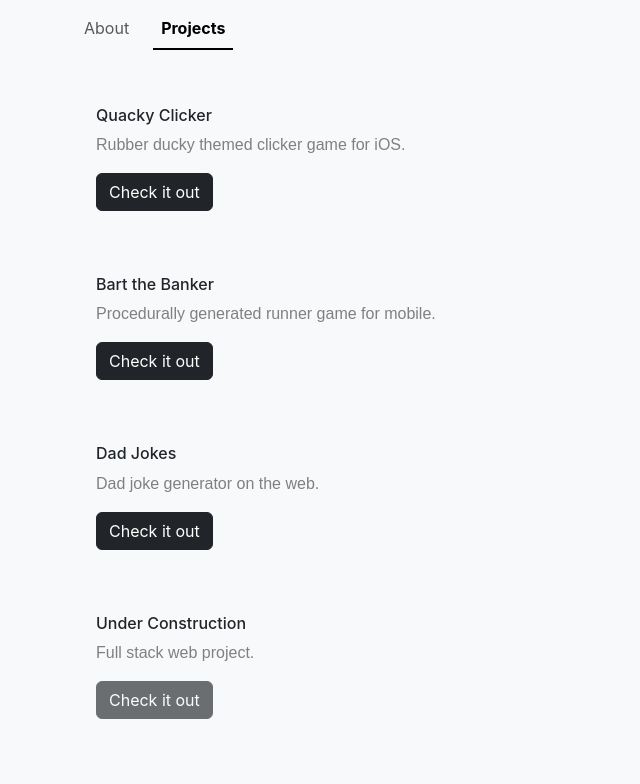
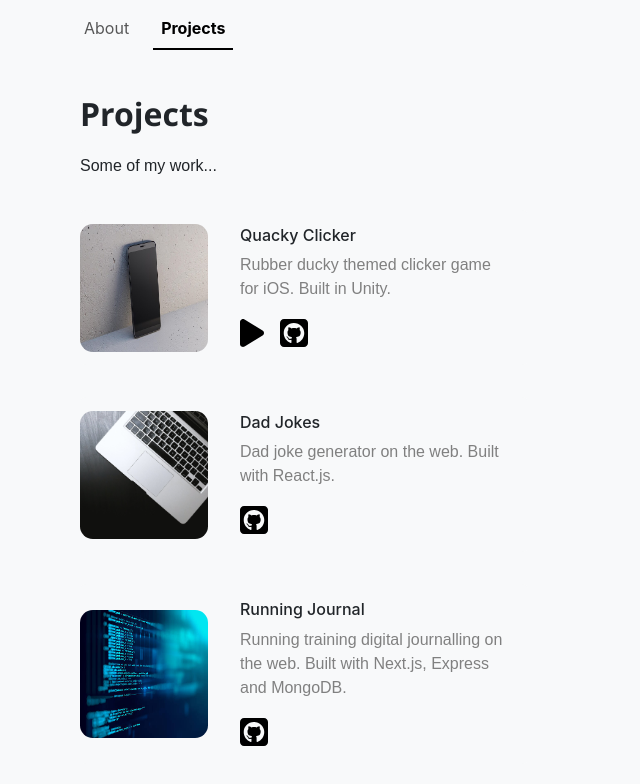
Before and after one commit to dgutkin/personal-website, a React (Create React App) app: page /projects in a window 1280 px wide. Shown: the top 784 px of the page, without its empty margins (0-640 px from the left). Built offline with nearby package versions, Linux system fonts and the light colour scheme.

Commit message:
Refactor look and feel of Project page

```diff
--- a/src/pages/Projects.js
+++ b/src/pages/Projects.js
@@ -4,55 +4,71 @@ import Col from 'react-bootstrap/Col';
 import Button from 'react-bootstrap/Button';
 import Card from 'react-bootstrap/Card';
 
+import { FontAwesomeIcon } from '@fortawesome/react-fontawesome'
+import { faPlay } from '@fortawesome/free-solid-svg-icons'
+import { faSquareGithub } from '@fortawesome/free-brands-svg-icons'
+
+import '../styles/App.css';
 import '../styles/Projects.css';
 
 function Projects() {
     return(
-        <Container fluid className="projects-container" id="projects">
+        <Container fluid className="projects-container animate" id="projects">
+
             <Row>
-                <Col>
+                <p id="name">Projects</p>
+                <br/>
+                <p>Some of my work...</p>
+            </Row>
+
+            <Row>
+                <Col className="card-list">
 
                     <Card className="project-card">
-                        <Card.Img variant="left" src="" />
+                        <Card.Img className="card-image" src="Phone.jpeg" />
                         <Card.Body>
                             <Card.Title>Quacky Clicker</Card.Title>
                             <Card.Text>
-                                Rubber ducky themed clicker game for iOS.
+                                Rubber ducky themed clicker game for iOS. Built in Unity.
                             </Card.Text>
-                            <Button variant="dark" href="https://github.com/dgutkin/Quacky-Clicker">Check it out</Button>
+                            <div className="link-container">
+                            <a className="link-button" href="https://www.apple.com/ca/search/quacky-clicker?src=globalnav">
+                                    <FontAwesomeIcon icon={faPlay} size="2xl"/>
+                                </a>
+                                <a className="link-button" href="https://github.com/dgutkin/Quacky-Clicker">
+                                    <FontAwesomeIcon icon={faSquareGithub} size="2xl"/>
+                                </a>
+                            </div>
                         </Card.Body>
                     </Card>
 
                     <Card className="project-card">
-                        <Card.Img variant="left" src="" />
+                        <Card.Img className="card-image" src="Mac.jpeg" />
                         <Card.Body>
-                            <Card.Title>Bart the Banker</Card.Title>
+                            <Card.Title>Dad Jokes</Card.Title>
                             <Card.Text>
-                                Procedurally generated runner game for mobile.
+                                Dad joke generator on the web. Built with React.js.
                             </Card.Text>
-                            <Button variant="dark" href="https://github.com/dgutkin/Bart-The-Banker">Check it out</Button>
+                            <div className="link-container">
+                                <a className="link-button" href="https://github.com/dgutkin/dad-jokes">
+                                    <FontAwesomeIcon icon={faSquareGithub} size="2xl"/>
+                                </a>
+                            </div>
                         </Card.Body>
                     </Card>
 
                     <Card className="project-card">
-                        <Card.Img variant="left" src="" />
+                        <Card.Img className="card-image" src="Code.jpeg" />
                         <Card.Body>
-                            <Card.Title>Dad Jokes</Card.Title>
+                            <Card.Title>Running Journal</Card.Title>
                             <Card.Text>
-                                Dad joke generator on the web.
+                                Running training digital journalling on the web. Built with Next.js, Express and MongoDB.
                             </Card.Text>
-                            <Button variant="dark" href="https://github.com/dgutkin/dad-jokes">Check it out</Button>
-                        </Card.Body>
-                    </Card>
-
-                    <Card className="project-card">
-                        <Card.Img variant="left" src="" />
-                        <Card.Body>
-                            <Card.Title>Under Construction</Card.Title>
-                            <Card.Text>
-                                Full stack web project.
-                            </Card.Text>
-                            <Button variant="dark" disabled>Check it out</Button>
+                            <div className="link-container">
+                                <a className="link-button" href="https://github.com/dgutkin/running-journal">
+                                    <FontAwesomeIcon icon={faSquareGithub} size="2xl"/>
+                                </a>
+                            </div>
                         </Card.Body>
                     </Card>
                 </Col>
```
